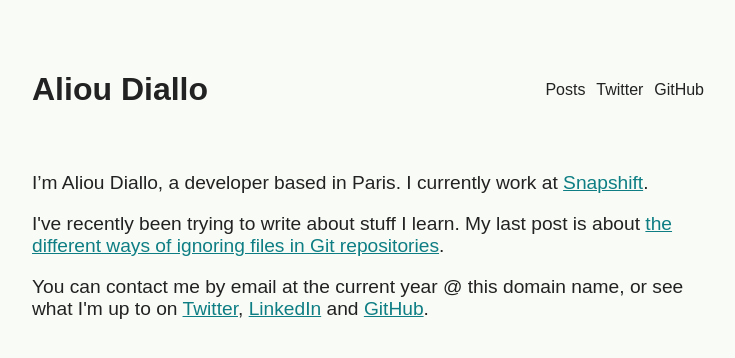
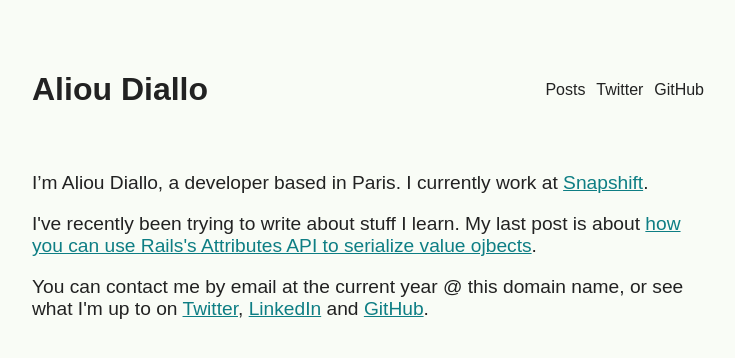
Before and after one commit to aliou/www, a Jekyll site: the page built from index.html, in a window 1280 px wide. Shown: the top 358 px of the page, without its empty margins (272-1007 px from the left). Built offline with Jekyll 4.4.1, drawn with Linux system fonts in a browser that asks for light colours.

Commit message:
Fix article link.

```diff
--- a/index.html
+++ b/index.html
@@ -14,9 +14,7 @@ layout: default
 </p>
 <p class="home-content">
   I've recently been trying to write about stuff I learn. My last post is about
-  <a class="fw5 black" href="/posts/2019/01/three-ways-to-ignore-files-in-git/"
-    >the different ways of ignoring files in Git repositories</a
-  >.
+  <a class="fw5 black" href="/posts/2019/10/attributes-api-and-value-objects/">how you can use Rails's Attributes API to serialize value ojbects</a>.
 </p>
 <p class="home-content">
   You can contact me by email at the current year @ this domain name, or see what I'm up to on
```
